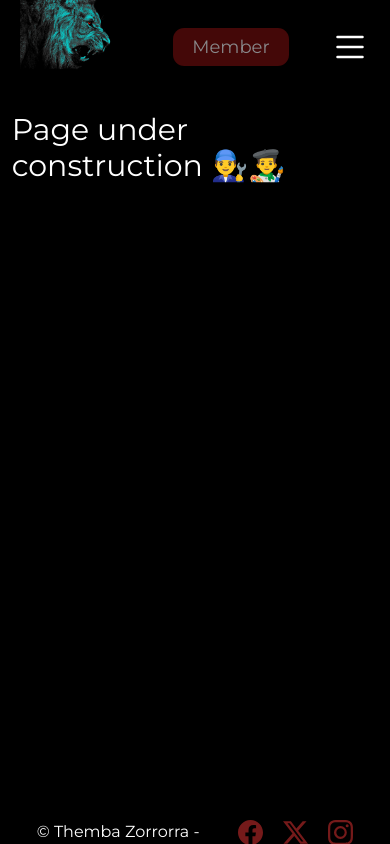
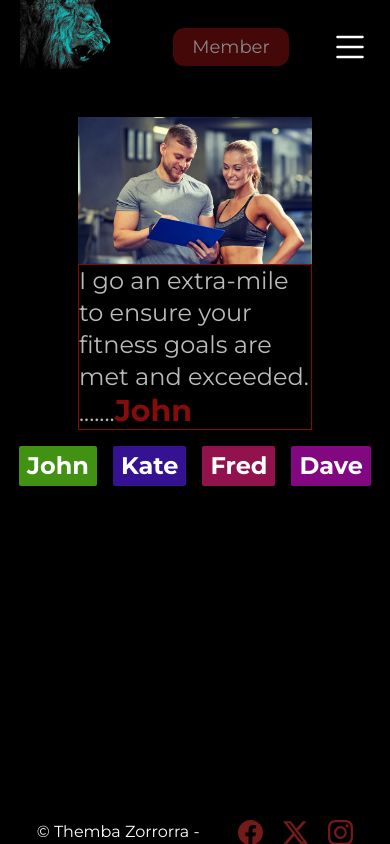
Before and after one commit to ThembaJNcube/Neo-G, a React (Create React App) app: page /trainers in a window 390 px wide. Built offline with nearby package versions, Linux system fonts and the light colour scheme.

Commit message:
trainers 60% done responsiveness not completed

```diff
--- a/src/App.css
+++ b/src/App.css
@@ -141,3 +141,25 @@ form input {
 .contact-box .socials {
   @apply flex justify-center gap-8 max-md:gap-4;
 }
+
+.Trainers-container {
+  @apply py-[7.3rem];
+}
+
+.side-pane {
+  @apply text-white flex justify-center text-center gap-4 h-[2.5rem] w-full;
+}
+
+.coach {
+  @apply h-full hover:animate-pulse font-bold text-[1.5rem] px-2 rounded-sm ;
+}
+
+.Trainers-container .dispay-box {
+  @apply col-span-10 w-[60%] mx-auto mb-4;
+}
+.dispay-box img {
+  @apply w-[100%];
+}
+.dispay-box .info {
+  @apply text-white text-2xl border-[1px] border-[#bd0c0c] animate-pulse;
+}
--- a/src/App.js
+++ b/src/App.js
@@ -11,6 +11,7 @@ import Prices from "./components/Prices";
 import Membership from "./components/Membership";
 import Gallery from "./components/Gallery";
 import Contact from "./components/Contact";
+import Trainers from "./components/Trainers";
 //import slides from "./components/slides";
 //<Galary slides={slides} />;
 
@@ -22,7 +23,7 @@ function App() {
         <Routes>
           <Route path="/" element={<Home />} />
           <Route path="/gallery" element={<Gallery />} />
-          <Route path="/trainers" element={<Classes />} />
+          <Route path="/trainers" element={<Trainers />} />
           <Route path="/classes" element={<Classes />} />
           <Route path="/prices" element={<Prices />} />
           <Route path="/contact" element={<Contact />} />
--- /dev/null
+++ b/src/components/Trainers.jsx
@@ -0,0 +1,70 @@
+import React, { useState } from "react";
+import coach from "./coach";
+
+export default function Trainers() {
+  const [index, setIndex] = useState(0);
+
+  return (
+    <div className="Trainers-container">
+      <div className="dispay-box">
+        <img src={coach[index].src} alt="see" id={coach[index].id} />
+        <div className="info ">
+          <h1>
+            {coach[index].message}
+            {"              ......."}
+
+            <span className="text-[#b91010] font-bold text-3xl">
+              {coach[index].name}
+            </span>
+          </h1>
+        </div>
+      </div>
+      <div className="side-pane ">
+        <button
+          className="coach bg-[#419212]"
+          value={0}
+          onClick={(e) => {
+            setIndex(e.target.value);
+            console.log(index);
+          }}
+        >
+          {" "}
+          John{" "}
+        </button>
+        <button
+          className="coach bg-[#341292]"
+          value={1}
+          onClick={(e) => {
+            setIndex(e.target.value);
+            console.log(index);
+          }}
+        >
+          {" "}
+          Kate{" "}
+        </button>
+        <button
+          className="coach bg-[#92124e]"
+          value={2}
+          onClick={(e) => {
+            setIndex(e.target.value);
+            console.log(index);
+          }}
+        >
+          {" "}
+          Fred{" "}
+        </button>
+        <button
+          className="coach bg-[#810881]"
+          value={3}
+          onClick={(e) => {
+            setIndex(e.target.value);
+            console.log(index);
+          }}
+        >
+          {" "}
+          Dave{" "}
+        </button>
+      </div>
+    </div>
+  );
+}
--- /dev/null
+++ b/src/components/coach.js
@@ -0,0 +1,36 @@
+import jon from "../images/Coaching/Co1.jpg";
+import kate from "../images/Coaching/Co2.jpg";
+import fred from "../images/Coaching/Co3.jpg";
+import dave from "../images/Coaching/Co4.jpg";
+
+const coaches = [
+  {
+    id: 1,
+    name: "John",
+    src: jon,
+    message:
+      "I go an extra-mile to ensure your fitness goals are met and exceeded.",
+  },
+  {
+    id: 2,
+    name: "Kate",
+    src: kate,
+    message:
+      "I am inspired by your commitment to make a change and I will always deliver you to your targets",
+  },
+  {
+    id: 3,
+    name: "Fred",
+    src: fred,
+    message: "Fitness success is measured by endurance during diffcult times",
+  },
+  {
+    id: 4,
+    name: "Dave",
+    src: dave,
+    message:
+      "I dare you to drown that side of yourself that always wanna walk away !",
+  },
+];
+
+export default coaches;
```
Also changed, not shown: src/images/Coaching/Co4.jpg.
